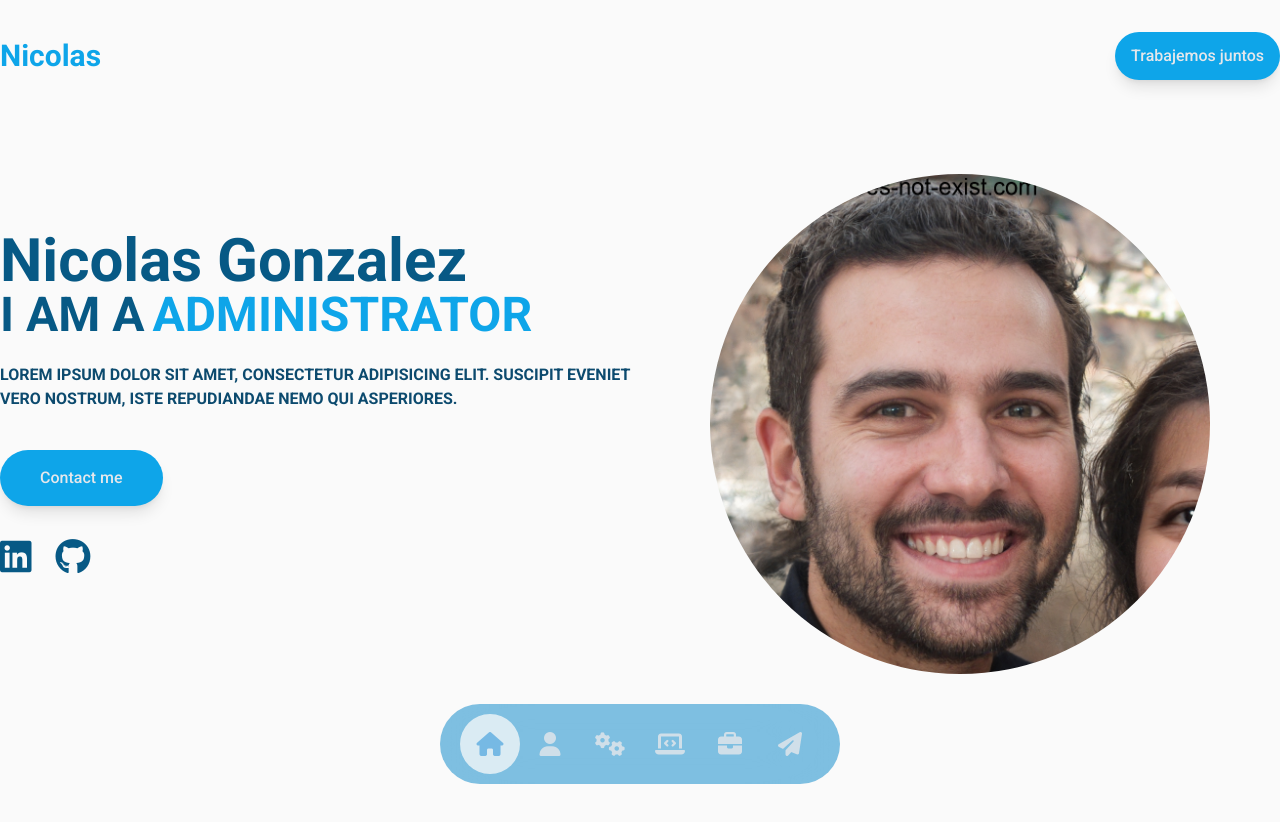
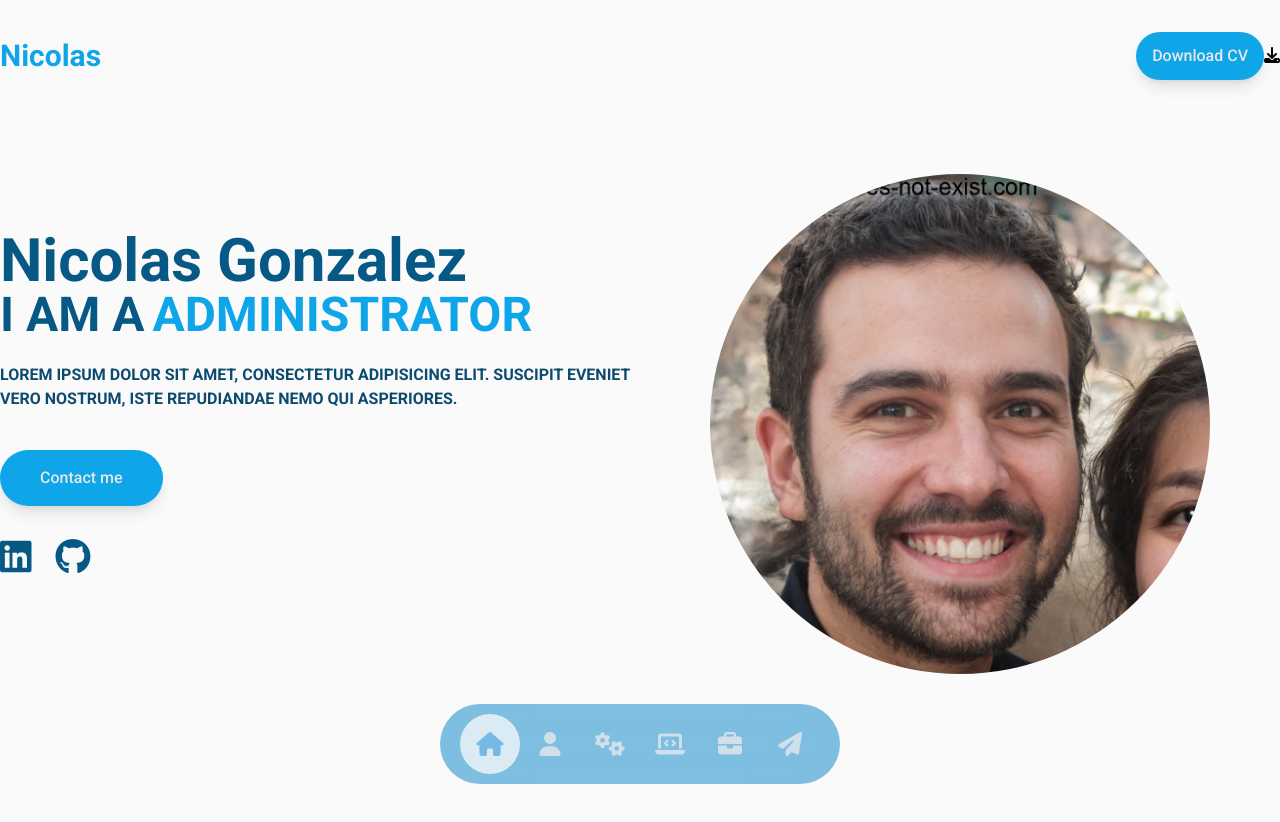
Before and after one commit to huxwell-src/Portfolio, a React (Vite) app: page / in a window 1280 px wide. Shown: the top 822 px of the page. Built offline with nearby package versions, Linux system fonts and the light colour scheme.

Commit message:
Download Btn

```diff
--- a/src/components/Header.jsx
+++ b/src/components/Header.jsx
@@ -6,12 +6,15 @@ const Header = () => {
       <div className="container mx-auto">
         <div className="flex justify-between items-center">
           {/* LOGO */}
-          <a href="#">
+          <a href="#Home">
             <span className="text-3xl font-semibold text-sky-500 dark:text-gray-200">
               Nicolas
             </span>
           </a>
-          <button className="btn btn-sm ">Trabajemos juntos</button>
+          <a href="https://drive.google.com/file/d/1riIgWk7QfUOJOyQsJ2KI59lOp_ctovmB/view?usp=share_link">
+            <button className="btn btn-sm ">Download CV</button>
+            <i class="fa-solid fa-download"></i>
+          </a>
         </div>
       </div>
     </header>
```
